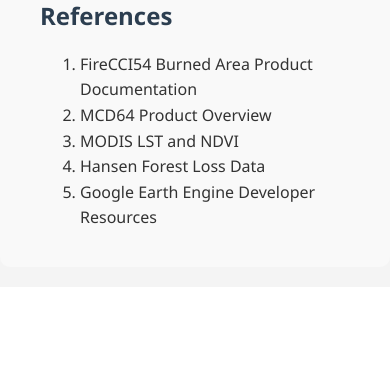
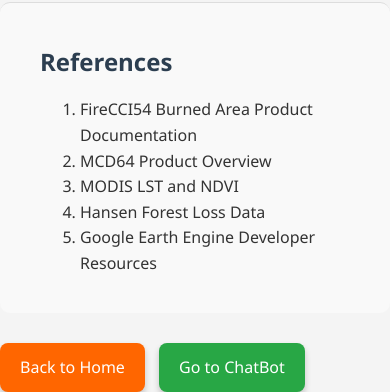
Before and after one commit to zafariabbas68/Geo_web, a Flask app: page /report in a window 390 px wide. Shown: the part 4019-4411 px from the top of the page. Before the commit the page ends 4243 px from the top, so only its background shows below. Run offline with Flask 3, Linux system fonts and the light colour scheme.

Commit message:
Add consistent navigation bar and improve report layout

```diff
--- a/app.py
+++ b/app.py
@@ -26,3 +26,26 @@
 if __name__ == '__main__':
     port = int(os.environ.get('PORT', 5000))
     app.run(host='0.0.0.0', port=port)
+
+from flask import Flask, render_template, request
+
+app = Flask(__name__)
+
+# Store messages in memory
+chat_history = []
+
+@app.route("/chat", methods=["GET", "POST"])
+def chat():
+    if request.method == "POST":
+        user_message = request.form["message"]
+        chat_history.append({"role": "user", "text": user_message})
+
+        # Dummy bot reply logic
+        if "fire" in user_message.lower():
+            bot_reply = "🔥 Wildfires are tracked using remote sensing and BA products."
+        else:
+            bot_reply = "🤖 I'm a simple chatbot. Ask me about geoinformatics!"
+
+        chat_history.append({"role": "bot", "text": bot_reply})
+
+    return render_template("chat.html", messages=chat_history)
--- a/static/style.css
+++ b/static/style.css
@@ -10,17 +10,6 @@
 nav {
     text-align: right;
     margin-bottom: 20px;
-}
-
-nav ul {
-    list-style-type: none;
-    padding: 0;
-    display: flex;
-    justify-content: flex-end;
-}
-
-nav li {
-    margin: 0 10px;
 }
 
 nav a {
--- a/templates/contact.html
+++ b/templates/contact.html
@@ -134,3 +134,5 @@
 
 </body>
 </html>
+
+<a href="/chat" class="back-button-bottom">🧠 ChatBot</a>
--- a/templates/report.html
+++ b/templates/report.html
@@ -2,7 +2,7 @@
 <html lang="en">
 <head>
   <meta charset="UTF-8" />
-  <meta name="viewport" content="width=device-width, initial-scale=1.0" />
+  <meta name="viewport" content="width=device-width, initial-scale=1" />
   <title>GeoInfProject Report</title>
   <link rel="stylesheet" href="{{ url_for('static', filename='style.css') }}" />
   <style>
@@ -107,10 +107,31 @@
       border-radius: 8px;
       text-decoration: none;
       box-shadow: 0 4px 6px rgba(0, 0, 0, 0.2);
+      z-index: 10;
     }
 
     .back-button-bottom:hover {
       background-color: #e65c00;
+    }
+
+    .back-button-chatbot {
+      position: fixed;
+      bottom: 20px;
+      right: 140px;
+      background-color: #28a745;
+      color: white;
+      border: none;
+      padding: 12px 20px;
+      font-size: 1em;
+      cursor: pointer;
+      border-radius: 8px;
+      text-decoration: none;
+      box-shadow: 0 4px 6px rgba(0, 0, 0, 0.2);
+      z-index: 10;
+    }
+
+    .back-button-chatbot:hover {
+      background-color: #218838;
     }
 
     @media (max-width: 768px) {
@@ -121,10 +142,22 @@
       .overlay-text {
         font-size: 1.4em;
       }
+
+      .back-button-bottom, .back-button-chatbot {
+        position: static;
+        display: inline-block;
+        margin: 10px 10px 0 0;
+      }
     }
   </style>
 </head>
 <body>
+
+  <nav>
+    <a href="/">Home</a>
+    <a href="/report">Report</a>
+    <a href="/chat">ChatBot</a>
+  </nav>
 
   <!-- Hero Image with Overlay -->
   <div class="hero">
@@ -218,7 +251,9 @@
     </ol>
   </footer>
 
-  <!-- Back to Home Button -->
+  <!-- Buttons for navigation -->
   <a href="/" class="back-button-bottom">Back to Home</a>
+  <a href="/chat" class="back-button-chatbot">Go to ChatBot</a>
+
 </body>
 </html>
```
Also changed, not shown: templates/chat.html (added, +80 -0 lines), templates/index.html (added, +24 -0 lines).
